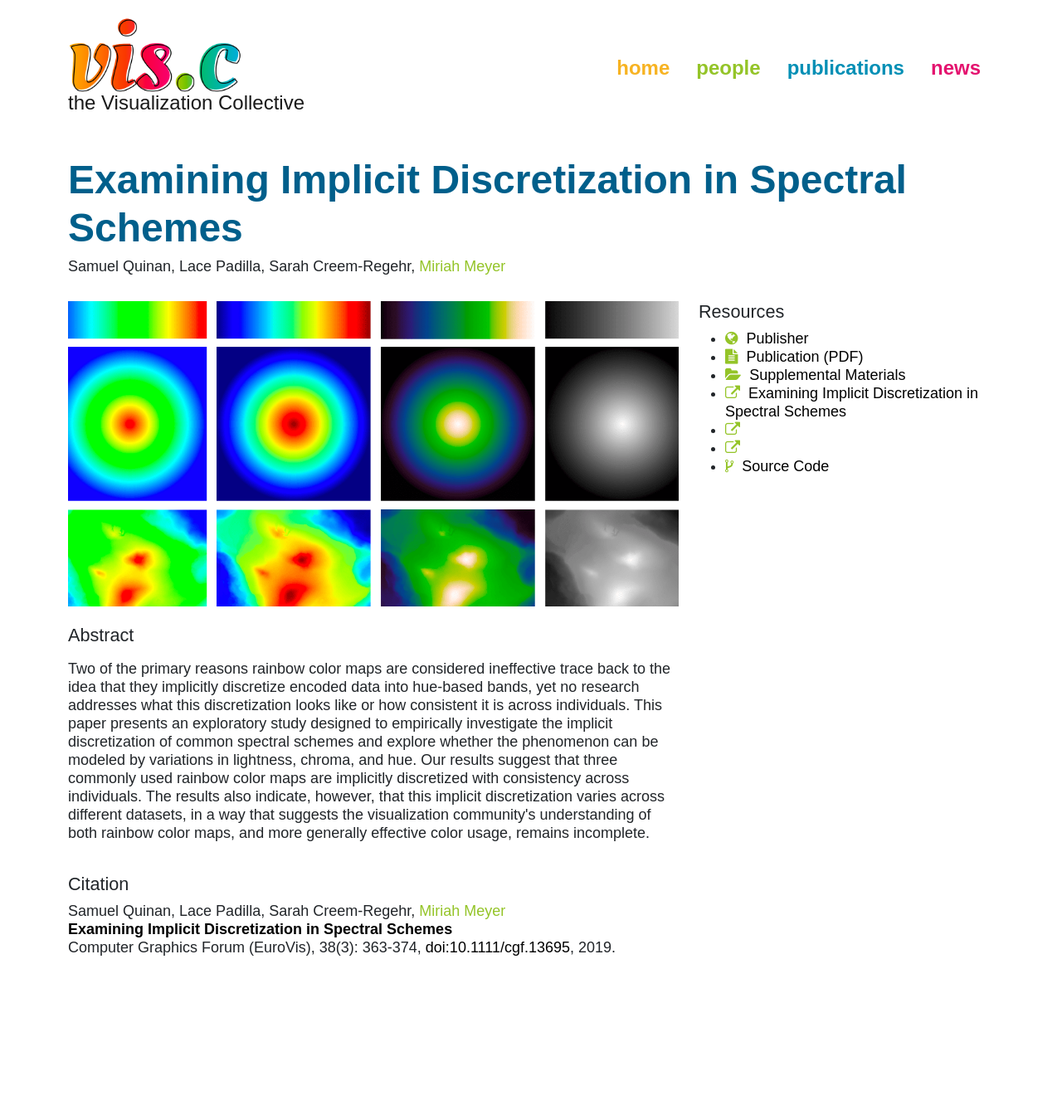
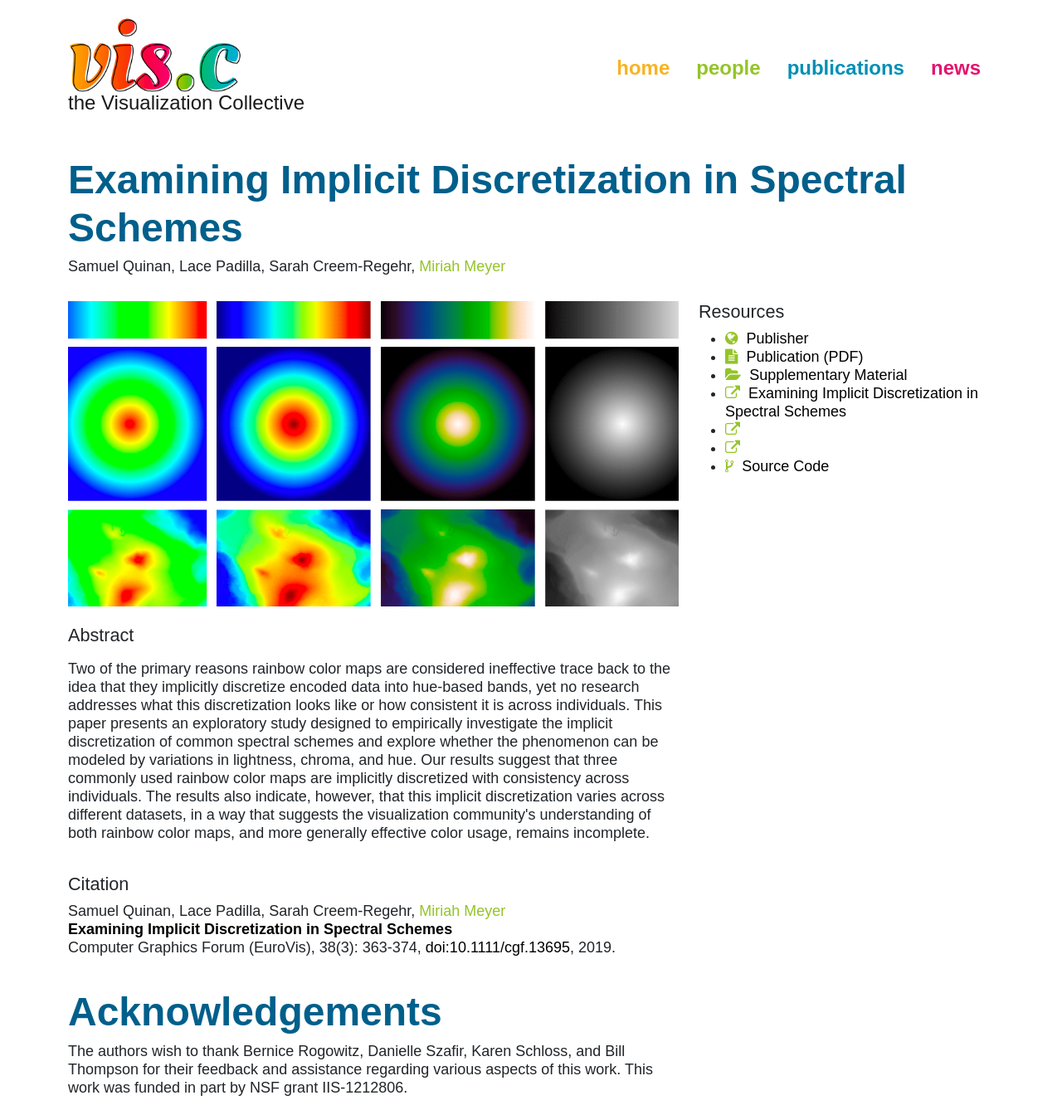
Before and after one commit to visidlab/visidlab.github.io, a Jekyll site: the page built from _publications/2019_eurovis_implicit-discretization.md, in a window 1280 px wide. Shown: the whole page at 83% size. Built offline with Jekyll 4.4.1, drawn with Linux system fonts in a browser that asks for light colours; some web fonts are replaced; before the commit the page ends 1191 px from its top, so only the background shows below that; some of the changed lines change nothing that is shown.

Commit message:
Update 2019_eurovis_implicit-discretization.md

```diff
--- a/_publications/2019_eurovis_implicit-discretization.md
+++ b/_publications/2019_eurovis_implicit-discretization.md
@@ -38,15 +38,9 @@ videos:
  - youtube-id: wJK5teqwMx0
  - file: 2019_eurovis_implicit-discretization_preview.mp4
 
-pdf: 2019_eurovis_implicit-discretization.pdf
-supplement:
+pdf: https://sci.utah.edu/~vdl/papers/2019_eurovis_implicit-discretization.pdf
+supplement: https://sci.utah.edu/~vdl/papers/2019_eurovis_implicit-discretization_supplemental.zip
 
-supplements:
-- name: Supplemental Materials
-  # use link instead of abslink if you want to link to the master directory
-  link: 2019_eurovis_implicit-discretization_supplemental.zip
-  # defaults to a download icon, use this if you want a link-out icon
-  linksym: true
 
 code: https://github.com/samquinan/ExaminingEV19
 
@@ -55,3 +49,9 @@ abstract: "
 
 # After the --- you can put information that you want to appear on the website using markdown formatting or HTML. A good example are acknowledgements, extra references, an erratum, etc.
 ---
+
+# Acknowledgements
+
+The authors wish to thank Bernice Rogowitz, Danielle Szafir,
+Karen Schloss, and Bill Thompson for their feedback and assistance regarding various aspects of this work. This work was funded
+in part by NSF grant IIS-1212806.
```
